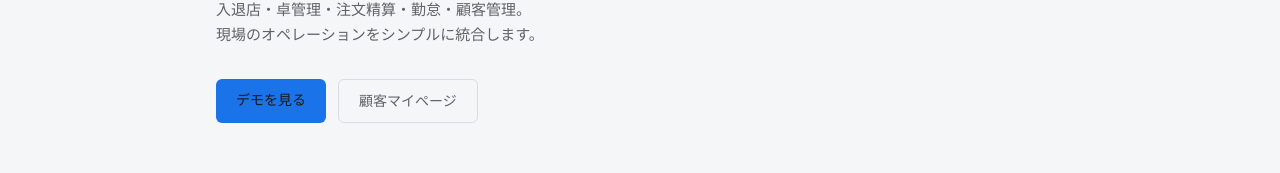
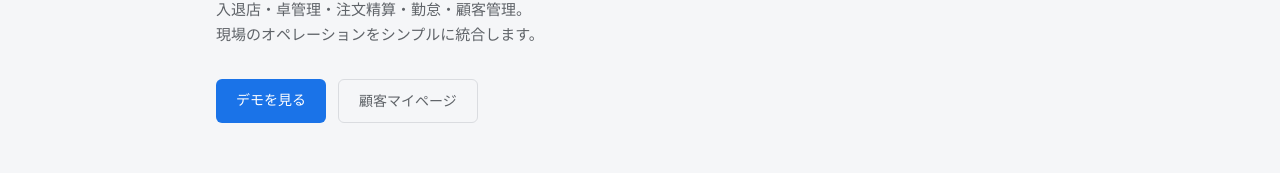
Before and after one commit to rikihisa-alt/Mieru-kun, a Next.js app: page / in a window 1280 px wide. Shown: the part 276-449 px from the top of the page. Built offline with nearby package versions, Linux system fonts and the light colour scheme.

Commit message:
fix: text-inverse等の未定義カラートークンを@themeに追加
ボタンの白テキストが表示されない問題を修正

Co-Authored-By: Claude Opus 4.6 (1M context) <noreply@anthropic.com>

```diff
--- a/src/app/globals.css
+++ b/src/app/globals.css
@@ -68,6 +68,11 @@
   --color-status-warning-bg: var(--status-warning-bg);
   --color-status-danger: var(--status-danger);
   --color-status-danger-bg: var(--status-danger-bg);
+  --color-text-inverse: var(--text-inverse);
+  --color-bg-active: var(--bg-active);
+  --color-accent-bg: var(--accent-bg);
+  --color-status-info: var(--status-info);
+  --color-status-info-bg: var(--status-info-bg);
   --font-sans: var(--font-base);
   --font-mono: var(--font-mono);
 }
```
